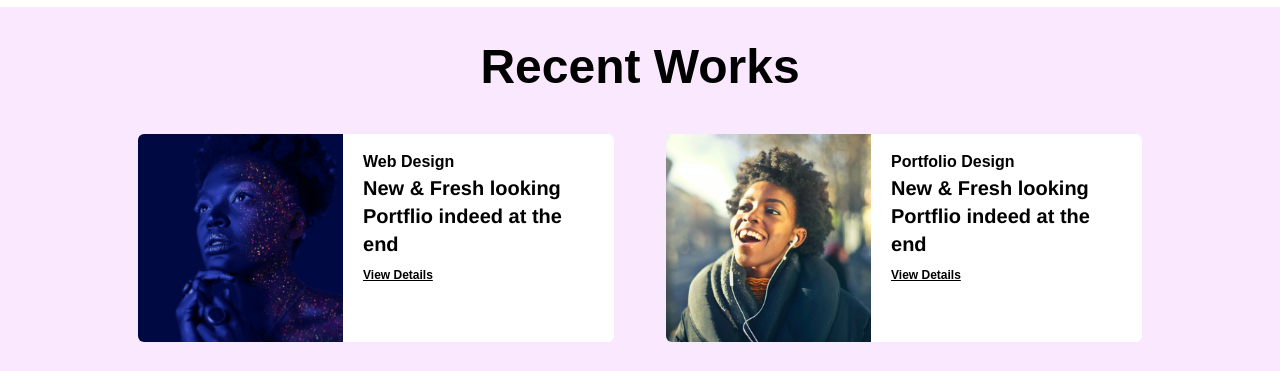
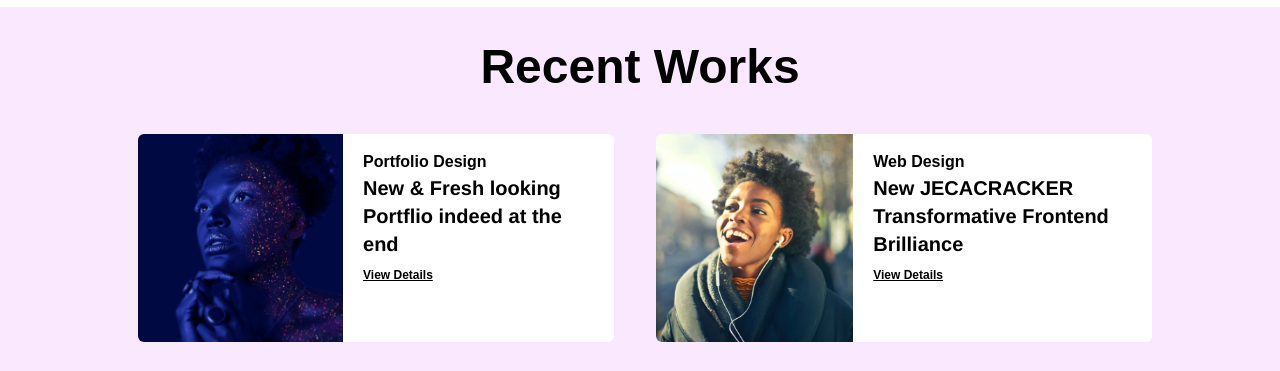
Before and after one commit to RajeshVerma1612/Portfolio, a plain HTML site: page index.html in a window 1280 px wide. Shown: the part 1840-2211 px from the top of the page. Drawn offline with Linux system fonts and the light colour scheme; grey boxes are pictures that could not be loaded.

Commit message:
Add projects

```diff
--- a/index.html
+++ b/index.html
@@ -94,12 +94,12 @@
             <div class="rec-outr-box">
                 <div class="rec-mini-box" style="background-image: url(./images/work-blue-girl.jpg);">
                 </div>
-                <p class="p3"><span>Web Design</span><br>New & Fresh looking  Portflio indeed at the end <br><a href="x">View Details</a></p>
+                <p class="p3"><span>Portfolio Design</span><br>New & Fresh looking  Portflio indeed at the end <br><a href="x">View Details</a></p>
             </div>
             <div class="rec-outr-box">
                 <div class="rec-mini-box" style="background-image: url(./images/work-boy.jpg);">
                 </div>
-                <p class="p3"><span >Portfolio Design</span><br>New & Fresh looking  Portflio indeed at the end <br><a href="x">View Details</a></p>
+                <p class="p3"><span >Web Design</span><br>New JECACRACKER Transformative Frontend Brilliance <br><a href="x">View Details</a></p>
             </div>
             <div class="rec-outr-box">
                 <div class="rec-mini-box" style="background-image: url(./images/work-portrait.jpg);">
```
